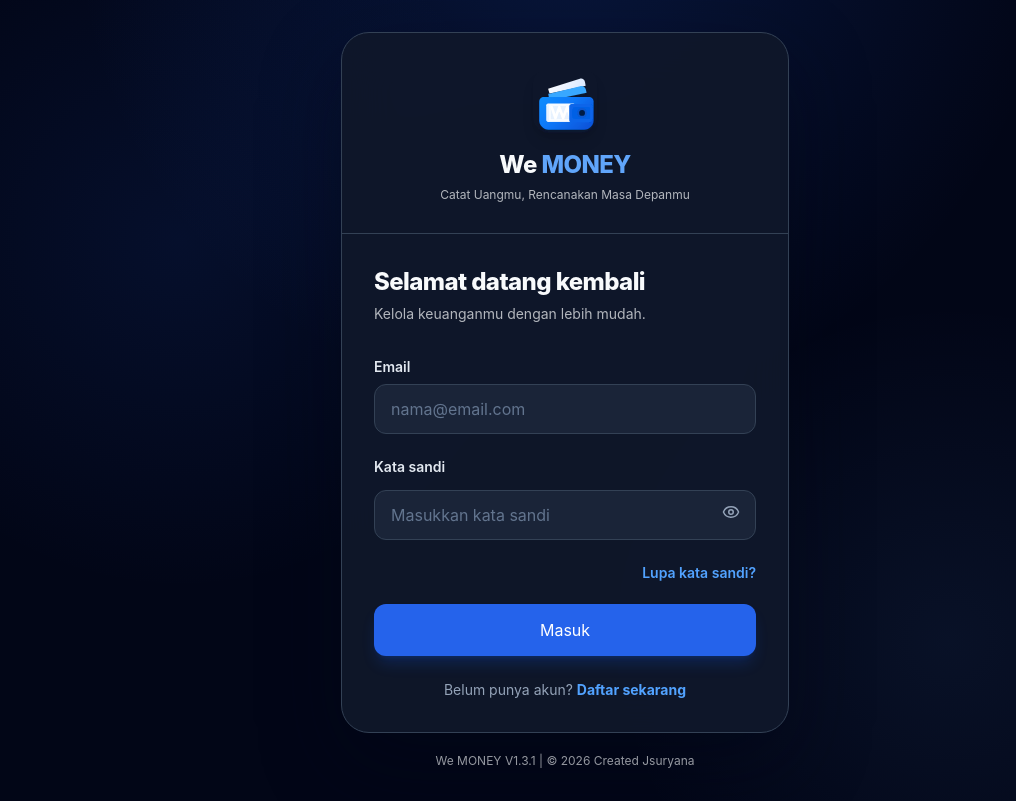
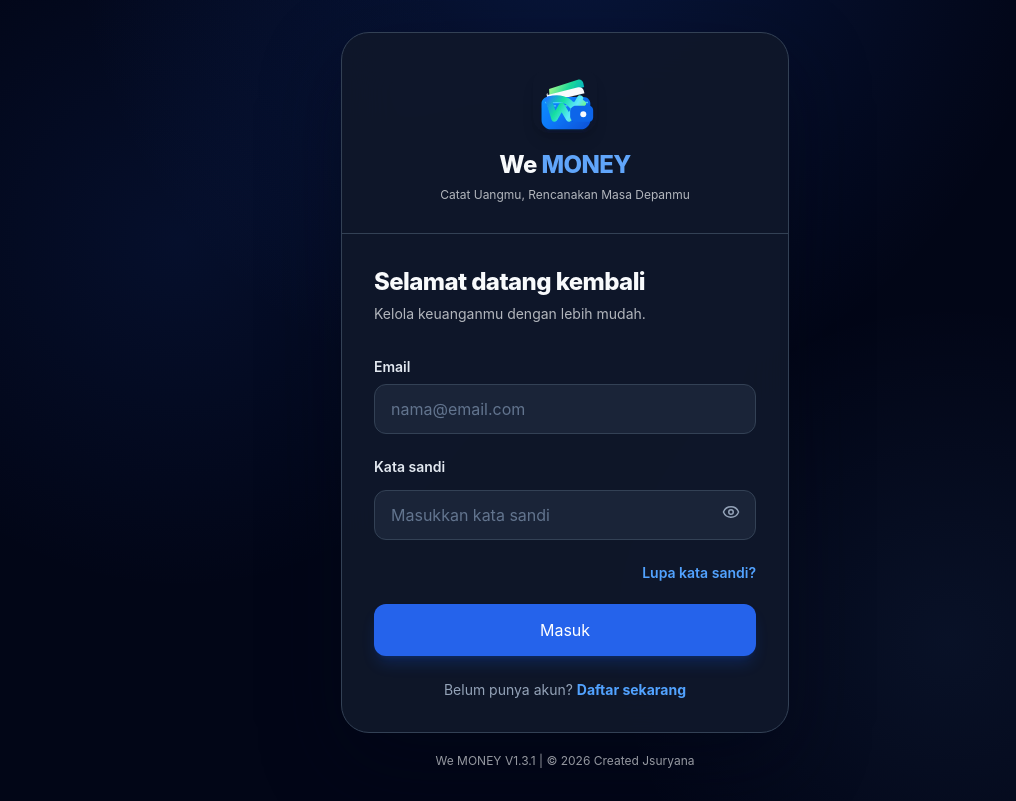
Before and after one commit to jsuryanaads/WeMONEY, a React (Vite) app: page / in a window 1280 px wide. Shown: the whole page, without its empty margins (75-1091 px from the left). Built offline with nearby package versions, Linux system fonts and the light colour scheme; no server answers.

Commit message:
feat: establish Wallet W as official We MONEY brand icon

```diff
--- a/src/components/brand/WeMoneyLogo.jsx
+++ b/src/components/brand/WeMoneyLogo.jsx
@@ -1,36 +1,40 @@
 export default function WeMoneyLogo({ size = 64, className = '' }) {
   return (
-    <svg width={size} height={size} viewBox="0 0 64 64" role="img" aria-label="We MONEY logo" className={className}>
+    <svg width={size} height={size} viewBox="0 0 64 64" role="img" aria-label="We MONEY Wallet W icon" className={className}>
       <defs>
-        <linearGradient id="we-money-blue" x1="7" y1="7" x2="57" y2="58" gradientUnits="userSpaceOnUse">
+        <linearGradient id="wm-wallet" x1="8" y1="12" x2="56" y2="58" gradientUnits="userSpaceOnUse">
           <stop offset="0" stopColor="#1597FF" />
-          <stop offset="0.55" stopColor="#0878F9" />
+          <stop offset="0.52" stopColor="#0878F9" />
           <stop offset="1" stopColor="#0754D9" />
         </linearGradient>
-        <linearGradient id="we-money-flap" x1="13" y1="4" x2="52" y2="22" gradientUnits="userSpaceOnUse">
-          <stop offset="0" stopColor="#FFFFFF" />
-          <stop offset="1" stopColor="#D9E8FF" />
+        <linearGradient id="wm-card" x1="17" y1="8" x2="50" y2="27" gradientUnits="userSpaceOnUse">
+          <stop offset="0" stopColor="#B9FF8A" />
+          <stop offset="0.55" stopColor="#16D89A" />
+          <stop offset="1" stopColor="#00A8C8" />
         </linearGradient>
-        <filter id="we-money-shadow" x="-20%" y="-30%" width="140%" height="170%">
-          <feDropShadow dx="0" dy="2" stdDeviation="1.6" floodColor="#001B4D" floodOpacity="0.28" />
+        <linearGradient id="wm-w" x1="13" y1="27" x2="50" y2="51" gradientUnits="userSpaceOnUse">
+          <stop offset="0" stopColor="#1C7BFF" />
+          <stop offset="0.35" stopColor="#16DFA0" />
+          <stop offset="0.68" stopColor="#5DE7FF" />
+          <stop offset="1" stopColor="#7CFF35" />
+        </linearGradient>
+        <filter id="wm-shadow" x="-20%" y="-20%" width="140%" height="150%">
+          <feDropShadow dx="0" dy="2" stdDeviation="1.5" floodColor="#001B4D" floodOpacity="0.3" />
         </filter>
       </defs>
 
-      <g filter="url(#we-money-shadow)">
-        <path d="M14 16.7 47.9 6.1c2.5-.8 4.9.9 5.4 3.5l.7 4.1-38.5 8.2-1.5-5.2Z" fill="url(#we-money-flap)" />
-        <path d="M15.5 22.1 48.2 14c2.8-.7 5.5 1.1 6.1 3.9l.7 3.1-39.5 8.3-1.4-7.2c-.2-.1-.1-.1.4 0Z" fill="#39A8FF" />
-        <path d="M9.5 25.5h48c2.8 0 5 2.2 5 5v20c0 5.5-4.5 10-10 10h-38c-5.5 0-10-4.5-10-10v-20c0-2.8 2.2-5 5-5Z" fill="url(#we-money-blue)" />
+      <g filter="url(#wm-shadow)">
+        <path d="M15 17 45.7 7.2c2.6-.8 5.1.7 5.7 3.3l1 4.3-37 9.3L15 17Z" fill="url(#wm-card)" />
+        <path d="M13.5 23.5 46 15.3c2.8-.7 5.5 1 6.1 3.8l.6 2.6-38.8 9.2-1.4-7.4c-.2-1 0-1.8 1-2Z" fill="#F8FAFC" />
+        <path d="M9 25.5h43c3.9 0 7 3.1 7 7V50c0 5.5-4.5 10-10 10H17C11.5 60 7 55.5 7 50V32.5c0-3.9 3.1-7 7-7Z" fill="url(#wm-wallet)" />
+        <path d="M11 31.5h45.5" stroke="#5BE7FF" strokeWidth="1.5" opacity="0.8" />
+        <path d="M13.5 35h35.5" stroke="#65D9FF" strokeWidth="1.3" strokeDasharray="3 3" opacity="0.8" />
 
-        <path d="M14 32.5h26.8c1.1 0 2 .9 2 2v15.7c0 1.1-.9 2-2 2H14c-1.1 0-2-.9-2-2V34.5c0-1.1.9-2 2-2Z" fill="#FFFFFF" opacity="0.98" />
-        <path d="M14 32.5h26.8c1.1 0 2 .9 2 2v15.7c0 1.1-.9 2-2 2H14c-1.1 0-2-.9-2-2V34.5c0-1.1.9-2 2-2Z" fill="url(#we-money-blue)" opacity="0.08" />
+        <path d="M14.5 28.5c5.8-1.4 10.8-1.5 15.2-.4 3.5.9 6.4 2.7 8.7 5.5 2.2 2.7 4.6 3.6 7.3 2.6 1.7-.6 3.4-1.8 5.1-3.6" fill="none" stroke="url(#wm-w)" strokeWidth="7" strokeLinecap="round" strokeLinejoin="round" />
+        <path d="M14.5 28.5 20.8 48.5 28.4 35.2 36.2 48.5 48 27.2" fill="none" stroke="url(#wm-w)" strokeWidth="6.8" strokeLinecap="round" strokeLinejoin="round" />
 
-        <path d="M16 34.2h23.7v16H16z" fill="none" stroke="#FFFFFF" strokeWidth="1.6" opacity="0.9" />
-        <path d="M17.8 36.4 21.8 48l4.1-11.6L30 48l4.3-11.6L38.2 48" fill="none" stroke="#FFFFFF" strokeWidth="2.8" strokeLinecap="round" strokeLinejoin="round" />
-
-        <path d="M39 33h18.5c2.2 0 4 1.8 4 4v11.5c0 2.2-1.8 4-4 4H39c-1.4 0-2.5-1.1-2.5-2.5v-14.5C36.5 34.1 37.6 33 39 33Z" fill="#0865E9" />
-        <path d="M43.5 36.2h13.3c1.1 0 2 .9 2 2v8.9c0 1.1-.9 2-2 2H43.5c-2.1 0-3.8-1.7-3.8-3.8V40c0-2.1 1.7-3.8 3.8-3.8Z" fill="#0061E5" />
-        <circle cx="50.2" cy="42.6" r="5.3" fill="#0A58CF" />
-        <circle cx="50.2" cy="42.6" r="3.1" fill="#001B45" />
+        <path d="M43.5 35h14c2.5 0 4.5 2 4.5 4.5v8c0 2.5-2 4.5-4.5 4.5h-14c-3.3 0-6-2.7-6-6v-5c0-3.3 2.7-6 6-6Z" fill="#0865E9" />
+        <circle cx="51.5" cy="44" r="3.2" fill="#F8FAFC" />
       </g>
     </svg>
   )
```
